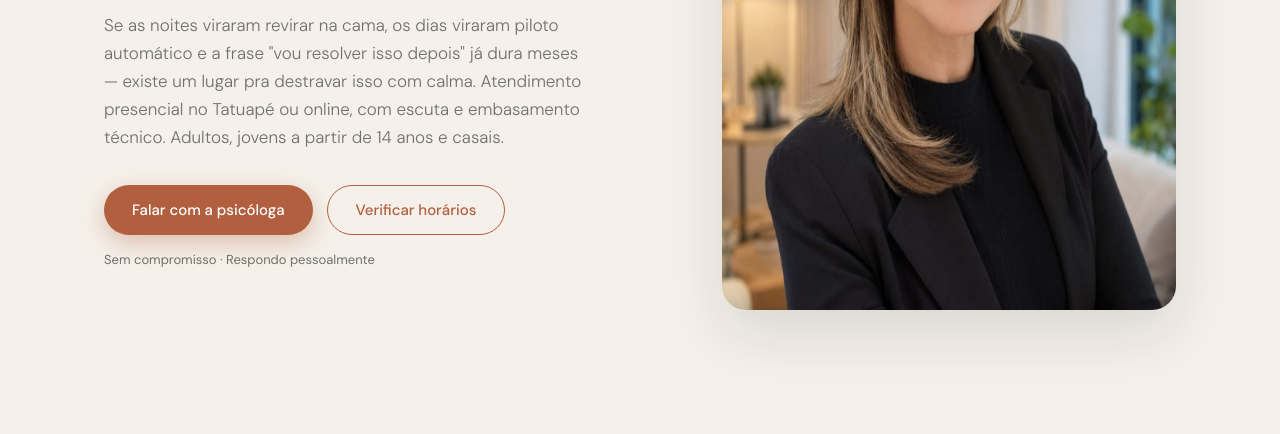
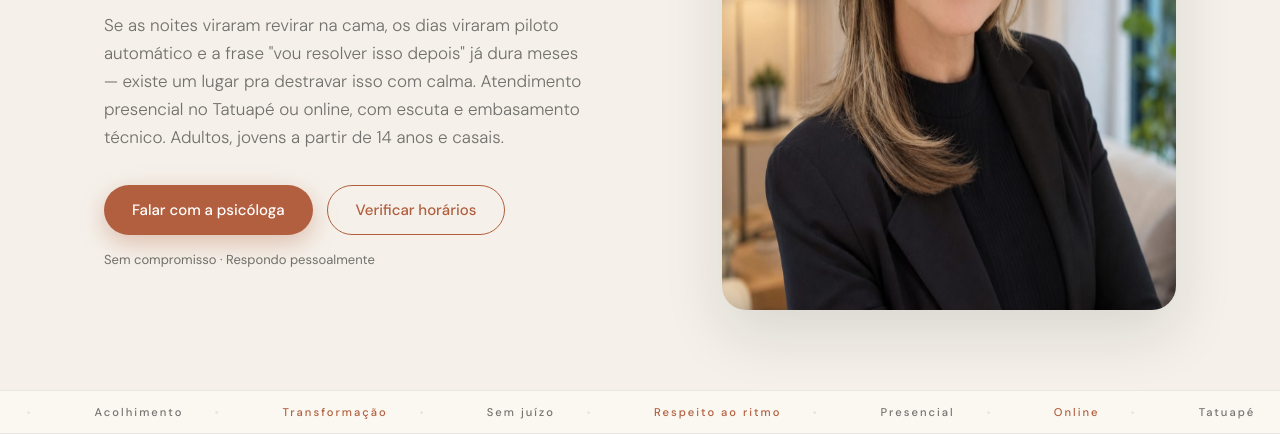
Before and after one commit to Allthomaz/transformacao-equilibrio-LP, an Astro site in the folder lp/: page / in a window 1280 px wide. Shown: the part 455-889 px from the top of the page. Before the commit the page ends 845 px from the top, so only its background shows below. Built offline with nearby package versions, Linux system fonts and the light colour scheme; Astro itself is replaced by a stand-in of ours.

Commit message:
feat(lp): marquee loop de palavras

```diff
--- /dev/null
+++ b/lp/src/components/Marquee.astro
@@ -0,0 +1,79 @@
+---
+const palavras = [
+  'Equilíbrio',
+  'Escuta',
+  'Acolhimento',
+  'Transformação',
+  'Sem juízo',
+  'Respeito ao ritmo',
+  'Presencial',
+  'Online',
+  'Tatuapé',
+  'Adultos',
+  'Jovens',
+  'Casais',
+];
+
+const faixa = [...palavras, ...palavras];
+---
+
+<div class="marquee" role="presentation" aria-hidden="true">
+  <div class="marquee__track">
+    {faixa.map((palavra, i) => (
+      <span class={i % 2 === 0 ? 'marquee__palavra' : 'marquee__palavra marquee__palavra--destaque'}>
+        {palavra}
+        <span class="marquee__ponto"></span>
+      </span>
+    ))}
+  </div>
+</div>
+
+<style>
+  .marquee {
+    overflow: hidden;
+    border-top: 1px solid var(--borda);
+    border-bottom: 1px solid var(--borda);
+    padding: 14px 0;
+    background: var(--superficie);
+  }
+
+  .marquee__track {
+    display: flex;
+    width: max-content;
+    animation: marquee 40s linear infinite;
+  }
+
+  .marquee__palavra {
+    display: inline-flex;
+    align-items: center;
+    padding: 0 32px;
+    font-size: 0.7rem;
+    letter-spacing: 0.18em;
+    font-weight: 500;
+    color: var(--texto-suave);
+    flex-shrink: 0;
+    white-space: nowrap;
+  }
+
+  .marquee__palavra--destaque {
+    color: var(--terracota);
+  }
+
+  .marquee__ponto {
+    display: inline-block;
+    width: 3px;
+    height: 3px;
+    border-radius: 50%;
+    background: var(--borda);
+    margin-left: 32px;
+  }
+
+  @keyframes marquee {
+    from { transform: translateX(0); }
+    to { transform: translateX(-50%); }
+  }
+
+  @media (prefers-reduced-motion: reduce) {
+    .marquee__track { animation: none; }
+  }
+</style>
--- a/lp/src/pages/index.astro
+++ b/lp/src/pages/index.astro
@@ -2,8 +2,12 @@
 import Layout from '../layouts/Layout.astro';
 import Header from '../components/Header.astro';
 import Hero from '../components/Hero.astro';
+import Marquee from '../components/Marquee.astro';
 ---
 <Layout title="Andréa Rosa Souza — Psicóloga no Tatuapé & Online | Transformação & Equilíbrio" description="Psicoterapia acolhedora com embasamento técnico. Adultos, jovens e casais. Presencial no Tatuapé ou online. CRP 06/136303.">
   <Header />
-  <main><Hero /></main>
+  <main>
+      <Hero />
+      <Marquee />
+    </main>
 </Layout>
```
Also changed, not shown: lp/preview-marquee.png (added).
